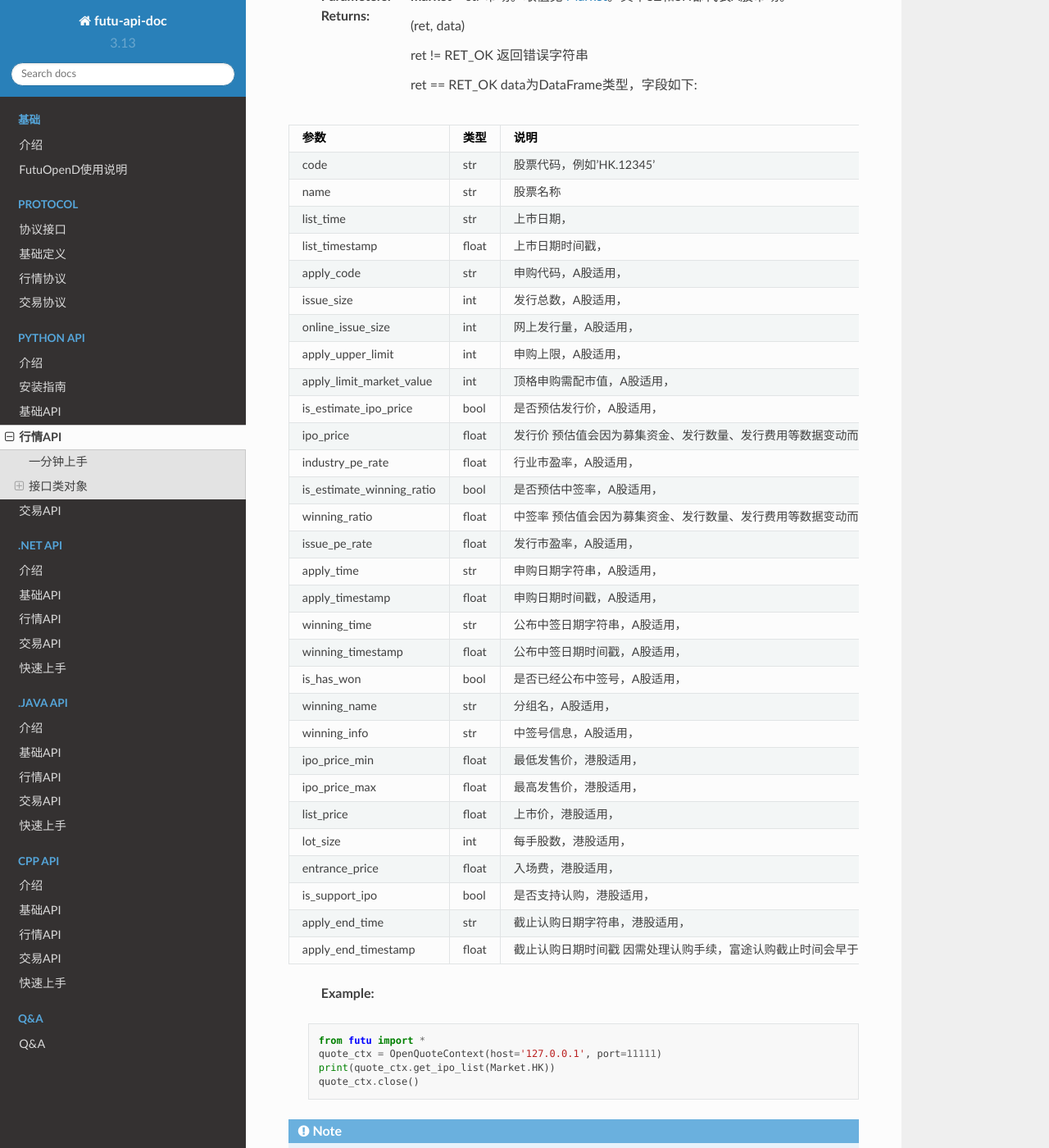
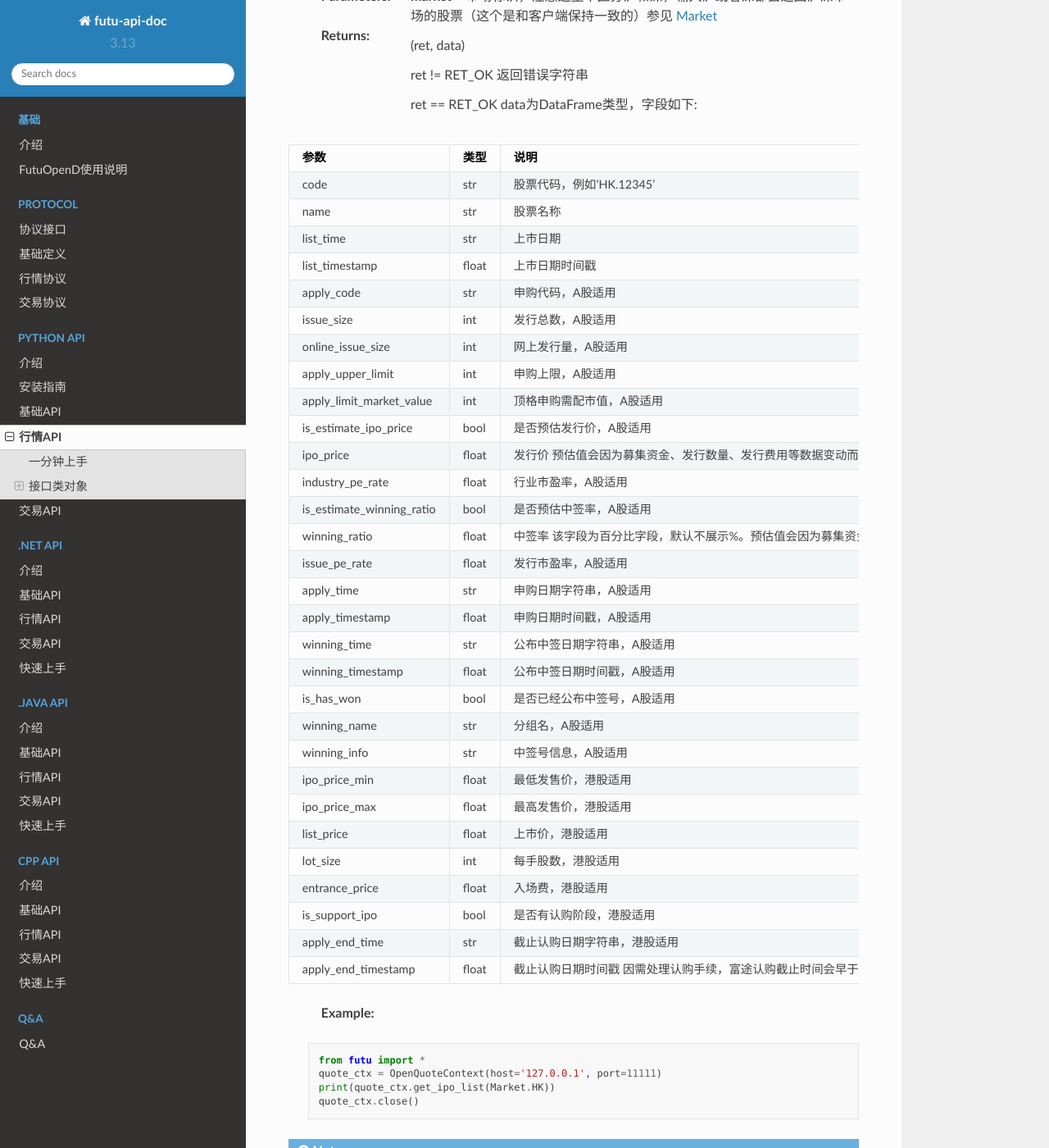
Before and after one commit to FutunnOpen/futu-api-doc, a Sphinx documentation site: the page built from doc_maker/source/api/Quote_API.rst, in a window 1280 px wide and 1400 px high, scrolled down 40802 px. Shown: the whole window at 82% size. Built offline with Sphinx 7.4.7 and the Read the Docs theme 2.0.0, drawn with Linux system fonts in a browser that asks for light colours; some of the changed text lies outside the part shown.

Commit message:
fix 新股IPO的 “中签率”这个字段显示为百分比字段，不显示%。协议里添加说明。

```diff
--- a/doc_maker/source/api/Quote_API.rst
+++ b/doc_maker/source/api/Quote_API.rst
@@ -1891,47 +1891,48 @@ get_ipo_list
 
  获取指定市场的ipo列表
 
- :param market: str 市场。取值见 Market_。其中SZ和SH都代表A股市场。
+ :param market: 市场标识，注意这里不区分沪和深，输入沪或者深都会返回沪深市场的股票（这个是和客户端保持一致的）参见 Market_
+
  :return: (ret, data)
 
-  ret != RET_OK 返回错误字符串
-
-  ret == RET_OK data为DataFrame类型，字段如下:
-
-==========================================   ===========   ==================================================================================================================================
+        ret != RET_OK 返回错误字符串
+
+        ret == RET_OK data为DataFrame类型，字段如下:
+
+==========================================   ===========   ==================================================================================================================================================
 参数                                          类型           说明
-==========================================   ===========   ==================================================================================================================================
+==========================================   ===========   ==================================================================================================================================================
 code                                         str            股票代码，例如'HK.12345'
 name                                         str            股票名称
-list_time                                    str            上市日期，
-list_timestamp                               float          上市日期时间戳，
-apply_code                                   str            申购代码，A股适用，
-issue_size                                   int            发行总数，A股适用，
-online_issue_size                            int            网上发行量，A股适用，
-apply_upper_limit                            int            申购上限，A股适用，
-apply_limit_market_value                     int            顶格申购需配市值，A股适用，
-is_estimate_ipo_price                        bool           是否预估发行价，A股适用，
-ipo_price                                    float          发行价 预估值会因为募集资金、发行数量、发行费用等数据变动而变动，仅供参考。实际数据公布后会第一时间更新。A股适用，
-industry_pe_rate                             float          行业市盈率，A股适用，
-is_estimate_winning_ratio                    bool           是否预估中签率，A股适用，
-winning_ratio                                float          中签率 预估值会因为募集资金、发行数量、发行费用等数据变动而变动，仅供参考。实际数据公布后会第一时间更新。A股适用，
-issue_pe_rate                                float          发行市盈率，A股适用，
-apply_time                                   str            申购日期字符串，A股适用，
-apply_timestamp                              float          申购日期时间戳，A股适用，
-winning_time                                  str            公布中签日期字符串，A股适用，
-winning_timestamp                             float          公布中签日期时间戳，A股适用，
-is_has_won                                    bool           是否已经公布中签号，A股适用，
-winning_name                                  str            分组名，A股适用，
-winning_info                                  str            中签号信息，A股适用，
-ipo_price_min                                 float          最低发售价，港股适用，
-ipo_price_max                                 float          最高发售价，港股适用，
-list_price                                    float          上市价，港股适用，
-lot_size                                      int            每手股数，港股适用，
-entrance_price                                float          入场费，港股适用，
-is_support_ipo                                bool           是否支持认购，港股适用，
-apply_end_time                                str            截止认购日期字符串，港股适用，
-apply_end_timestamp                           float          截止认购日期时间戳 因需处理认购手续，富途认购截止时间会早于交易所公布的日期，港股适用，
-==========================================   ===========   ==================================================================================================================================
+list_time                                    str            上市日期
+list_timestamp                               float          上市日期时间戳
+apply_code                                   str            申购代码，A股适用
+issue_size                                   int            发行总数，A股适用
+online_issue_size                            int            网上发行量，A股适用
+apply_upper_limit                            int            申购上限，A股适用
+apply_limit_market_value                     int            顶格申购需配市值，A股适用
+is_estimate_ipo_price                        bool           是否预估发行价，A股适用
+ipo_price                                    float          发行价 预估值会因为募集资金、发行数量、发行费用等数据变动而变动，仅供参考。实际数据公布后会第一时间更新。A股适用
+industry_pe_rate                             float          行业市盈率，A股适用
+is_estimate_winning_ratio                    bool           是否预估中签率，A股适用
+winning_ratio                                float          中签率 该字段为百分比字段，默认不展示%。预估值会因为募集资金、发行数量、发行费用等数据变动而变动，仅供参考。实际数据公布后会第一时间更新。A股适用
+issue_pe_rate                                float          发行市盈率，A股适用
+apply_time                                   str            申购日期字符串，A股适用
+apply_timestamp                              float          申购日期时间戳，A股适用
+winning_time                                 str            公布中签日期字符串，A股适用
+winning_timestamp                            float          公布中签日期时间戳，A股适用
+is_has_won                                   bool           是否已经公布中签号，A股适用
+winning_name                                 str            分组名，A股适用
+winning_info                                 str            中签号信息，A股适用
+ipo_price_min                                float          最低发售价，港股适用
+ipo_price_max                                float          最高发售价，港股适用
+list_price                                   float          上市价，港股适用
+lot_size                                     int            每手股数，港股适用
+entrance_price                               float          入场费，港股适用
+is_support_ipo                               bool           是否有认购阶段，港股适用
+apply_end_time                               str            截止认购日期字符串，港股适用
+apply_end_timestamp                          float          截止认购日期时间戳 因需处理认购手续，富途认购截止时间会早于交易所公布的日期，港股适用
+==========================================   ===========   ==================================================================================================================================================
 
  :Example:
 
@@ -1946,10 +1947,10 @@ apply_end_timestamp                           float          截止认购日期
 
     * 接口限制请参见 :ref:`获取IPO列表的限制 <get-ipo-list-limit>`
 
----------------------------------------------------------------------
+-----------------------------------------------------------------------------------------------------
 
 SysNotifyHandlerBase - OpenD通知回调
--------------------------------------------
+-----------------------------------------------------------------------------------------------------
 
 通知OpenD一些重要消息，类似连接断开等。
 
@@ -1971,10 +1972,10 @@ SysNotifyHandlerBase - OpenD通知回调
     handler = SysNotifyTest()
     quote_ctx.set_handler(handler)
 
--------------------------------------------
+-----------------------------------------------------------------------------------------------------
 
 on_recv_rsp
-~~~~~~~~~~~
+~~~~~~~~~~~~~~~~~~~
 
 ..  py:function:: on_recv_rsp(self, rsp_pb)
 
--- a/doc_maker/source/protocol/quote_protocol.rst
+++ b/doc_maker/source/protocol/quote_protocol.rst
@@ -2030,7 +2030,7 @@
         required double ipoPrice = 7; // 发行价 预估值会因为募集资金、发行数量、发行费用等数据变动而变动，仅供参考。实际数据公布后会第一时间更新。
         required double industryPeRate = 8; // 行业市盈率
         required bool isEstimateWinningRatio = 9; // 是否预估中签率
-        required double winningRatio = 10; // 中签率 预估值会因为募集资金、发行数量、发行费用等数据变动而变动，仅供参考。实际数据公布后会第一时间更新。
+        required double winningRatio = 10; // 中签率 该字段为百分比字段，默认不展示%。预估值会因为募集资金、发行数量、发行费用等数据变动而变动，仅供参考。实际数据公布后会第一时间更新。
         required double issuePeRate = 11; // 发行市盈率
         optional string applyTime = 12; // 申购日期字符串
         optional double applyTimestamp = 13; // 申购日期时间戳
@@ -2055,7 +2055,7 @@
         required double listPrice = 3; // 上市价
         required int32 lotSize = 4; // 每手股数
         required double entrancePrice = 5; // 入场费
-        required bool isSupportIpo = 6; // 是否支持认购
+        required bool isSupportIpo = 6; // 是否有认购阶段
         optional string applyEndTime = 7; // 截止认购日期字符串
         optional double applyEndTimestamp = 8; // 截止认购日期时间戳 因需处理认购手续，富途认购截止时间会早于交易所公布的日期。
     };
@@ -2103,6 +2103,7 @@
 .. note::
 
 	* 股票结构参考 `Security <base_define.html#security>`_
+	* 市场类型参考 `QotMarket <base_define.html#qotmarket>`_
 	* 限频接口：30秒内最多10次
 
 -------------------------------------
```
